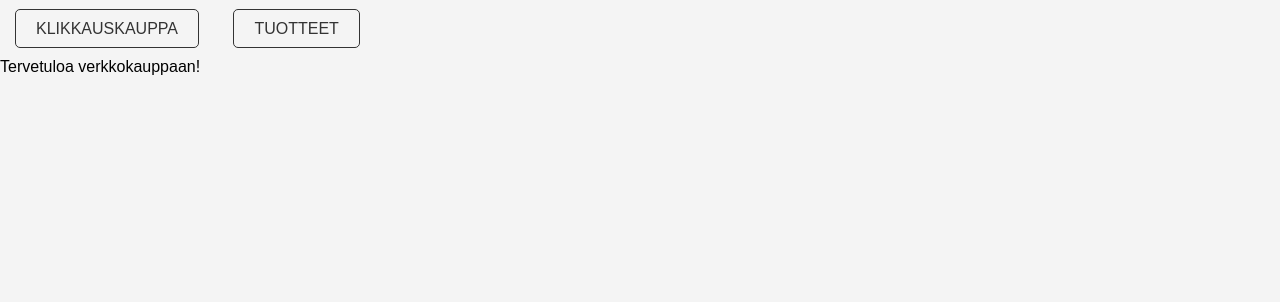
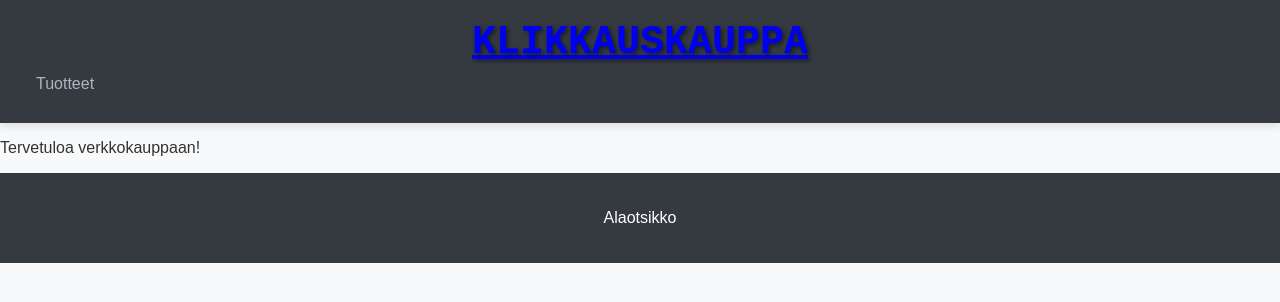
Before and after one commit to Veeti23/sovellusohjelmointi_projekti, a Django app: page /Klikkauskauppa/ in a window 1280 px wide. Shown: the top 302 px of the page. Run offline with Django 4.2, Linux system fonts and the light colour scheme.

Commit message:
Tuotevalikko toimiva ja asiakas pystyy lisäämään tuotteisiin arvosteluja

```diff
--- a/admin_verkkokauppa/settings.py
+++ b/admin_verkkokauppa/settings.py
@@ -116,7 +116,7 @@ USE_TZ = True
 # Static files (CSS, JavaScript, Images)
 # https://docs.djangoproject.com/en/4.2/howto/static-files/
 
-STATIC_URL = '/static/verkkokauppa/css/'
+STATIC_URL = 'static/'
 
 STATICFILES_DIRS = [
     BASE_DIR / "static",
--- /dev/null
+++ b/static/css/base.css
@@ -0,0 +1,76 @@
+/* static/css/base.css */
+html, body {
+    height: 100%;
+    margin: 0;
+    padding: 0;
+    font-family: 'Arial', sans-serif;
+    background-color: #f8f9fa;
+    color: #333;
+}
+
+body {
+    display: flex;
+    flex-direction: column;
+}
+
+.wrapper {
+    flex: 1;
+}
+
+header {
+    background-color: #343a40; /* Tumma harmaa taustaväri */
+    color: #fff;
+    padding: 20px 0;
+    text-align: center;
+    box-shadow: 0 4px 8px rgba(0, 0, 0, 0.1); /* Lisää varjoa */
+}
+
+header .logo h1 {
+    margin: 0;
+    font-size: 2.5em;
+    color: #fff; /* Valkoinen tekstin väri */
+    font-family: 'Courier New', Courier, monospace; /* Uusi fontti */
+    text-shadow: 2px 2px 4px rgba(0, 0, 0, 0.5); /* Lisää varjoa */
+}
+
+nav {
+    background-color: #343a40; /* Tummempi harmaa taustaväri */
+    text-align: left;
+    padding: 10px 0;
+}
+
+nav ul {
+    list-style: none;
+    padding: 0;
+    margin: 0;
+}
+
+nav ul li {
+    display: inline;
+    margin: 0 15px;
+}
+
+.nav-link {
+    text-decoration: none;
+    color: #adb5bd; /* Vaaleampi harmaa linkkien väri */
+    padding: 10px 20px;
+    border: 1px solid transparent;
+    border-radius: 5px;
+    transition: background-color 0.3s, color 0.3s;
+}
+
+.nav-link:hover {
+    background-color: #6c757d; /* Tumma harmaa hover-taustaväri */
+    color: #fff;
+}
+
+/* Footer tyylit */
+footer {
+    background-color: #343a40; /* Tumma harmaa taustaväri */
+    color: #fff;
+    text-align: center;
+    padding: 20px 0;
+    position: relative;
+    bottom: 0;
+    width: 100%;
+}
--- a/verkkokauppa/static/verkkokauppa/css/base.style.css
+++ /dev/null
@@ -1,27 +0,0 @@
-/* static/verkkokauppa/css/base.style.css */
-body {
-    font-family: Arial, sans-serif;
-    background-color: #f4f4f4;
-    margin: 0;
-    padding: 0;
-}
-
-p {
-    text-align: left;
-    margin: 20px 0;
-}
-
-a {
-    text-decoration: none;
-    color: #333;
-    margin: 0 15px;
-    padding: 10px 20px;
-    border: 1px solid #333;
-    border-radius: 5px;
-    transition: background-color 0.3s, color 0.3s;
-}
-
-a:hover {
-    background-color: #333;
-    color: #fff;
-}
--- a/verkkokauppa/templates/verkkokauppa/base.html
+++ b/verkkokauppa/templates/verkkokauppa/base.html
@@ -1,18 +1,31 @@
 {% load static %}
 <!DOCTYPE html>
-<html lang="en">
+<html lang="fi">
 <head>
     <meta charset="UTF-8">
     <meta name="viewport" content="width=device-width, initial-scale=1.0">
     <title>Klikkauskauppa</title>
-    <link rel="stylesheet" href="{% static 'verkkokauppa/css/base.style.css' %}">
+    <link rel="stylesheet" href="{% static 'css/base.css' %}">
 </head>
 <body>
-    <p>
-        <a href="{% url 'verkkokauppa:home' %}">KLIKKAUSKAUPPA</a>
-        <a href="{% url 'verkkokauppa:products' %}">TUOTTEET</a>
-    </p>
+    <div class="wrapper">
+    <header class="main-header">
+        <div class="logo">
+            <h1 class="logo"><a href="{% url 'verkkokauppa:home' %}">KLIKKAUSKAUPPA</a></h1>
+        </div>
+        <nav class="main-nav">
+            <ul>
+                <li><a href="{% url 'verkkokauppa:products' %}" class="nav-link">Tuotteet</a><li>
+            </ul>
+        </nav>
+    </header>
 
-    {% block content %}{% endblock content %}
+    <main>
+        {% block content %}{% endblock content %}
+    </main>
+
+    <footer class="main-footer">
+        <p>Alaotsikko</p>
+    </footer>
 </body>
 </html>
--- a/verkkokauppa/templates/verkkokauppa/product.html
+++ b/verkkokauppa/templates/verkkokauppa/product.html
@@ -28,4 +28,7 @@
             <li>Arvosteluja ei ole lisätty.</li>
         {% endfor %}
     </ul>
+
+    <a href="{% url 'verkkokauppa:add_review' product.id %}">Arvostele tuote</a>
+
 {% endblock content %}
--- a/verkkokauppa/urls.py
+++ b/verkkokauppa/urls.py
@@ -12,7 +12,7 @@ urlpatterns = [
     path("review/<int:product_id>/", views.review, name="review"),
     # Product detail page
     path("product/<int:product_id>/", views.product_detail, name="product_detail"),
-    # Product detail page
-    # path("productdetail/<int:product_id>/", views.productdetail, name="productdetail"),
+    # Add review page
+    path("product/<int:product_id>/add_review/", views.add_review, name="add_review"),
 
 ]
--- a/verkkokauppa/views.py
+++ b/verkkokauppa/views.py
@@ -1,5 +1,7 @@
-from django.shortcuts import render, get_object_or_404
+from django.shortcuts import render, redirect, get_object_or_404
+
 from .models import Product, Productdetail, Review
+from .forms import ReviewForm
 
 
 def home(request):
@@ -27,3 +29,17 @@ def review(request, product_id):
     product = get_object_or_404(Product, id=product_id)
     context = {"product": product, "reviews": product.review_set.all()}
     return render(request, "verkkokauppa/review.html", context)
+
+def add_review(request, product_id):
+    product = get_object_or_404(Product, id=product_id)
+    if request.method == "POST":
+        form = ReviewForm(data=request.POST)
+        if form.is_valid():
+            review = form.save(commit=False)
+            review.product = product
+            review.save()
+            return redirect("verkkokauppa:review", product_id=product.id)
+    else:
+        form = ReviewForm()
+    context = {"product": product, "form": form}
+    return render(request, "verkkokauppa/add_review.html", context)
```
Also changed, not shown: verkkokauppa/forms.py (+0 -12 lines), verkkokauppa/templates/verkkokauppa/add_review.html (added, +16 -0 lines), verkkokauppa/templates/verkkokauppa/products.html (+10 -5 lines).
